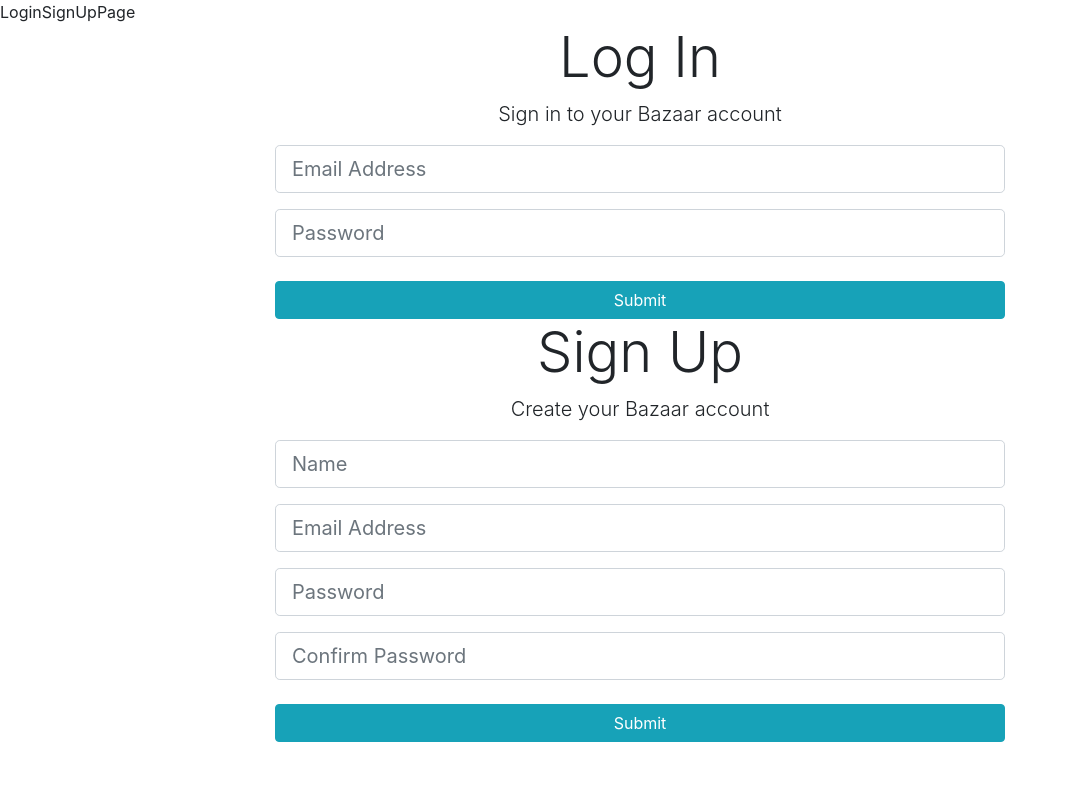
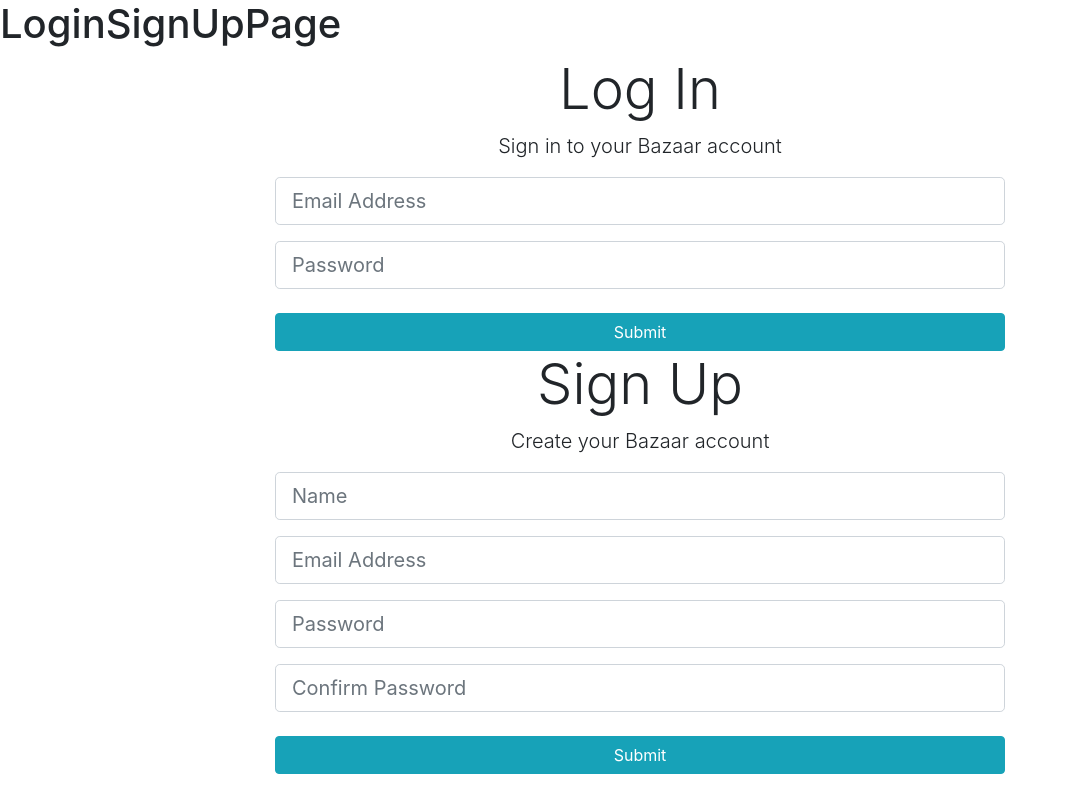
Before and after one commit to attainu/Kartik-Prasoon-Bazaar-au4, a React (Create React App) app in the folder client/: page /loginsignup in a window 1280 px wide. Shown: the whole page, without its empty margins (0-1067 px from the left). Built offline with nearby package versions, Linux system fonts and the light colour scheme.

Commit message:
favicon added

```diff
--- a/client/src/pages/LoginSignUpPage/LoginSignUpPage.jsx
+++ b/client/src/pages/LoginSignUpPage/LoginSignUpPage.jsx
@@ -7,7 +7,7 @@
   render() {
     return (
       <div>
-        <hi>LoginSignUpPage</hi>
+        <h1>LoginSignUpPage</h1>
         <Login />
         <Register />
       </div>
```
Also changed, not shown: 1 other file (tests, documents, lock files or other folders).
